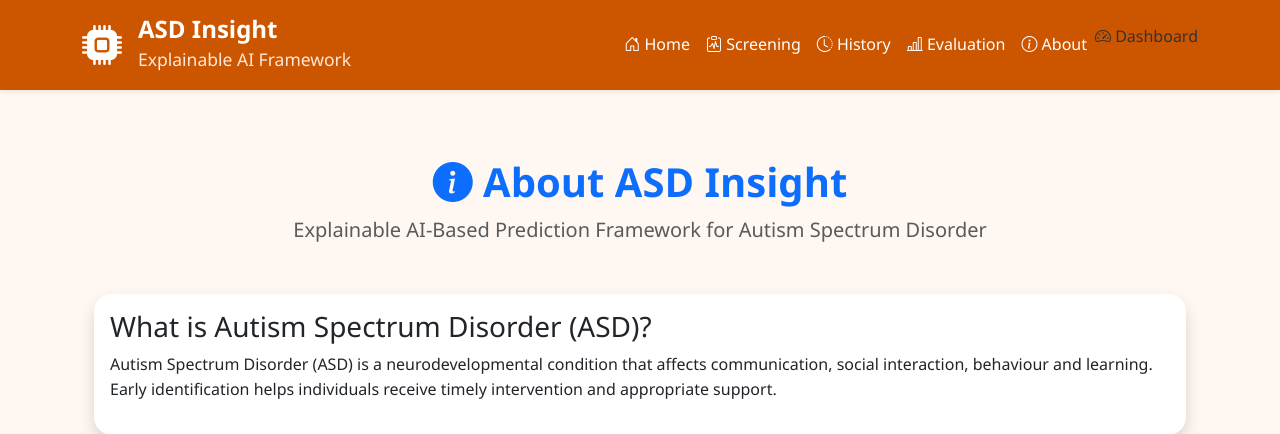
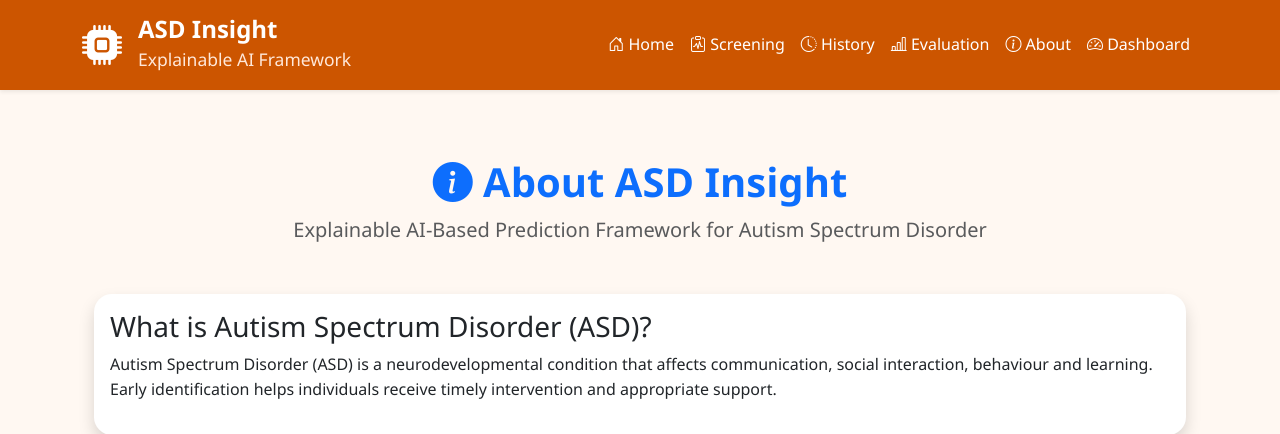
Before and after one commit to goodbella-prog/ASD-Prediction-Framework, a Django app: page /about/ in a window 1280 px wide. Shown: the top 434 px of the page. Run offline with Django 5.2, Linux system fonts and the light colour scheme; parts of the project's set-up code (start-up, migrations or seed data) failed here and were passed over.

Commit message:
Updated ASD prediction framework and UI

```diff
--- a/group_project/main/templates/main/base.html
+++ b/group_project/main/templates/main/base.html
@@ -159,8 +159,9 @@
                             </a>
 
                     </li>
-                <li>
-                <a href="{% url 'dashboard' %}">
+
+                <li class="nav-item">
+                <a class="nav-link" href="{% url 'dashboard' %}">
                     <i class="bi bi-speedometer2"></i>
                 Dashboard
                 </a>
```
